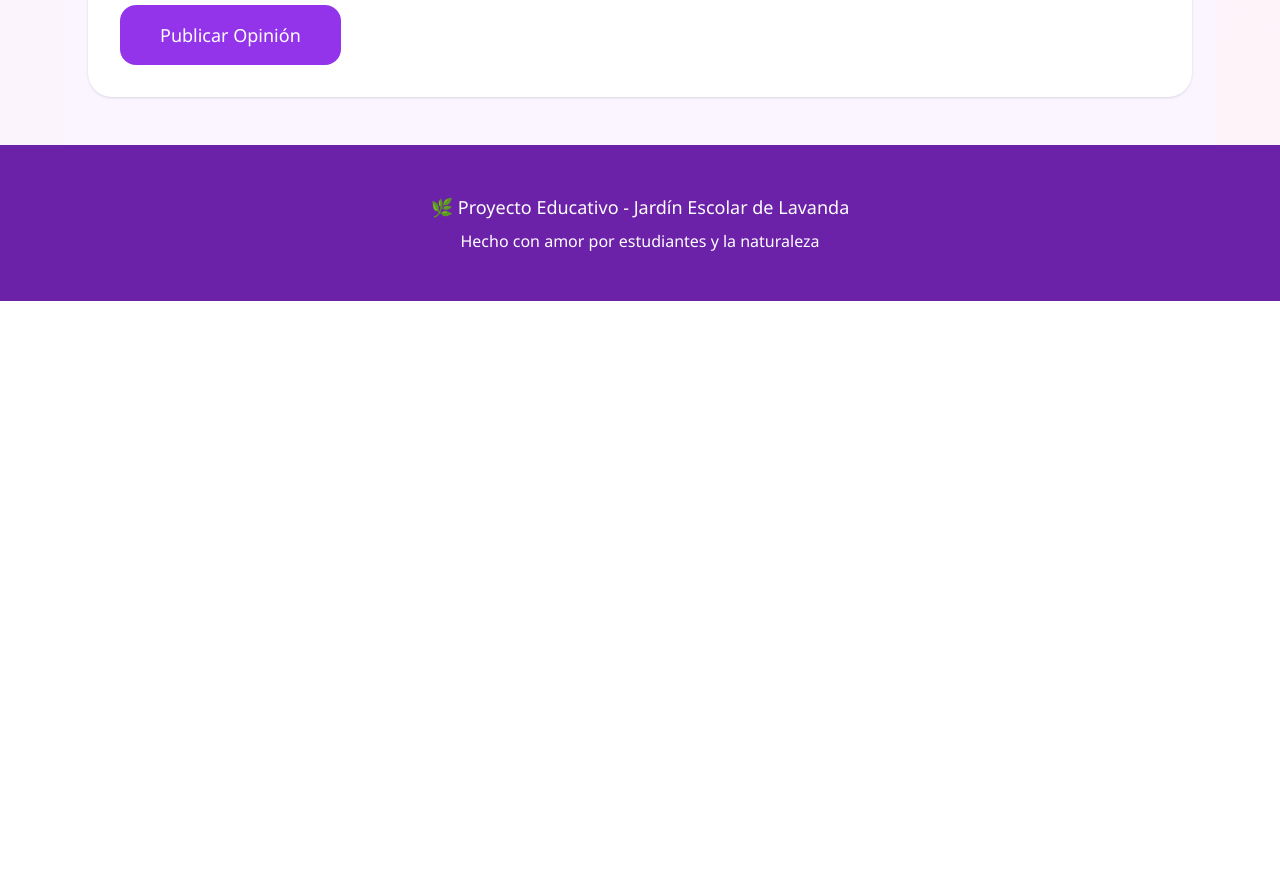
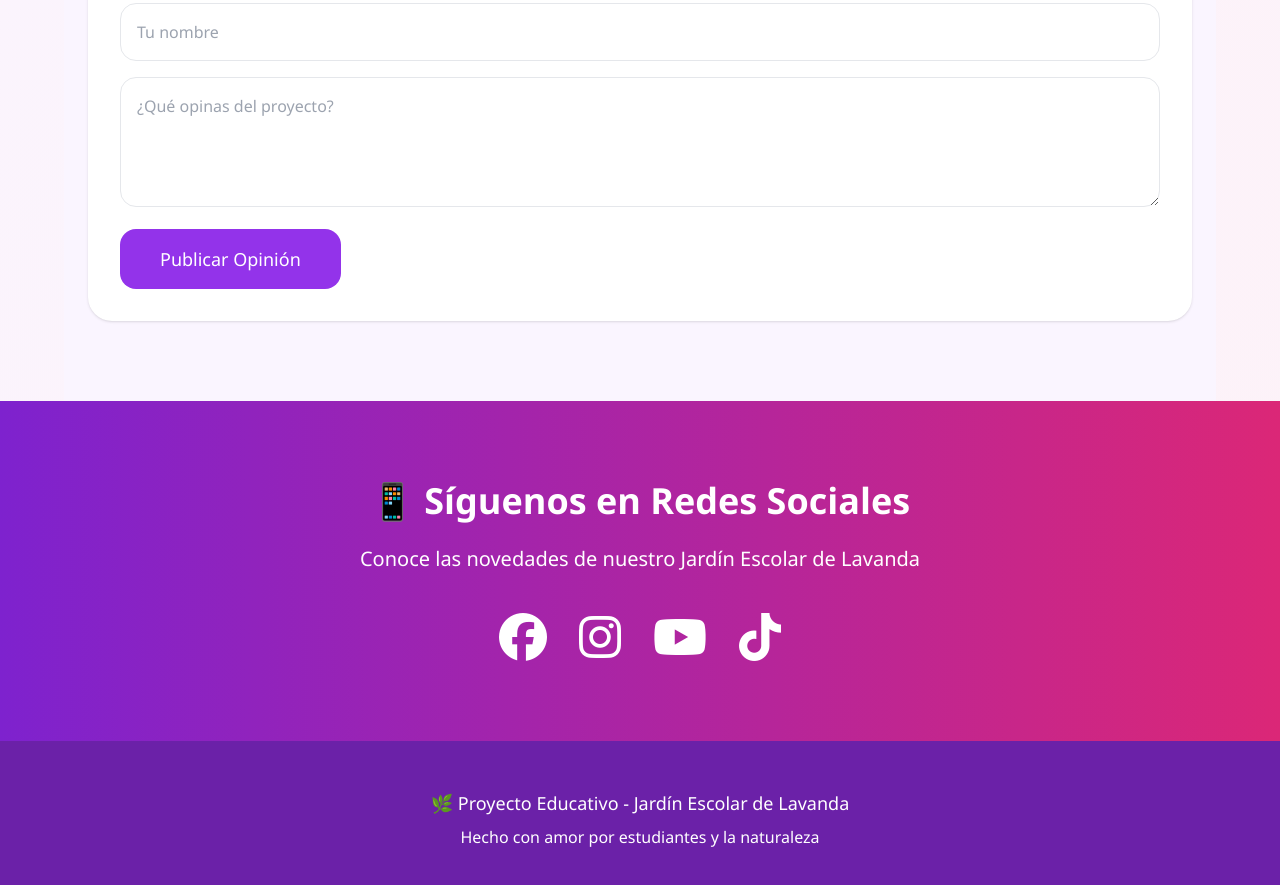
Before and after one commit to cesar24157-cell/elbueno, a plain HTML site: page index.html in a window 1280 px wide. Shown: the part 1773-2658 px from the top of the page. Before the commit the page ends 2074 px from the top, so only its background shows below. Drawn offline with nearby package versions, Linux system fonts and the light colour scheme; no server answers.

Commit message:
Adjust section padding and add social media section
Updated padding for sections and added social media links.

```diff
--- a/index.html
+++ b/index.html
@@ -26,6 +26,7 @@
 </div>
             <div class="flex gap-6 items-center">
                 <a href="#clima" class="hover:text-purple-600">Clima</a>
+                <a href="#redes" class="hover:text-purple-600">Redes</a>
                 <a href="#recetas" class="hover:text-purple-600">Recetas</a>
                 <a href="#polinizadores" class="hover:text-purple-600">Polinizadores</a>
                 <a href="#opiniones" class="hover:text-purple-600">Opiniones</a>
@@ -51,7 +52,7 @@
     </header>
 
     <!-- Clima -->
-    <section id="clima" class="max-w-6xl mx-auto px-6 py-12">
+    <section id="clima" class="max-w-6xl mx-auto px-6 py-20">
         <h2 class="text-3xl font-bold text-purple-700 mb-6">☀️ Clima del Jardín</h2>
         <div id="clima-info" class="bg-white rounded-2xl shadow p-8 text-center">
             Cargando clima...
@@ -59,7 +60,7 @@
     </section>
 
     <!-- Recetas -->
-    <section id="recetas" class="max-w-6xl mx-auto px-6 py-12 bg-white">
+   <section id="recetas" class="max-w-6xl mx-auto px-6 py-20 bg-white">
         <div class="flex justify-between items-center mb-8">
             <h2 class="text-3xl font-bold text-purple-700">🍪 Recetas con Lavanda</h2>
             <button onclick="mostrarFormularioReceta()"
@@ -72,13 +73,13 @@
     </section>
 
     <!-- Polinizadores -->
-    <section id="polinizadores" class="max-w-6xl mx-auto px-6 py-12">
+    <section id="polinizadores" class="max-w-6xl mx-auto px-6 py-20">
         <h2 class="text-3xl font-bold text-purple-700 mb-6">🐝 Nuestros Polinizadores</h2>
         <div id="polinizadores-content" class="grid md:grid-cols-3 gap-6"></div>
     </section>
 
     <!-- Opiniones -->
-    <section id="opiniones" class="max-w-6xl mx-auto px-6 py-12 bg-purple-50">
+    <section id="opiniones" class="max-w-6xl mx-auto px-6 py-20 bg-purple-50">
         <h2 class="text-3xl font-bold text-purple-700 mb-8">💭 Opiniones de la Comunidad</h2>
         <div id="lista-opiniones" class="space-y-6"></div>
 
@@ -97,7 +98,47 @@
             </form>
         </div>
     </section>
+<!-- Redes Sociales -->
+<section id="redes" class="py-20 bg-gradient-to-r from-purple-700 to-pink-600 text-white">
+    <div class="max-w-6xl mx-auto px-6 text-center">
 
+        <h2 class="text-4xl font-bold mb-6">
+            📱 Síguenos en Redes Sociales
+        </h2>
+
+        <p class="text-xl mb-10">
+            Conoce las novedades de nuestro Jardín Escolar de Lavanda
+        </p>
+
+        <div class="flex justify-center gap-8 text-5xl">
+
+            <a href="https://facebook.com"
+               target="_blank"
+               class="hover:scale-125 transition duration-300">
+                <i class="fab fa-facebook"></i>
+            </a>
+
+            <a href="https://instagram.com"
+               target="_blank"
+               class="hover:scale-125 transition duration-300">
+                <i class="fab fa-instagram"></i>
+            </a>
+
+            <a href="https://youtube.com"
+               target="_blank"
+               class="hover:scale-125 transition duration-300">
+                <i class="fab fa-youtube"></i>
+            </a>
+
+            <a href="https://tiktok.com"
+               target="_blank"
+               class="hover:scale-125 transition duration-300">
+                <i class="fab fa-tiktok"></i>
+            </a>
+
+        </div>
+    </div>
+</section>
     <!-- Footer -->
     <footer class="bg-purple-800 text-white py-12 text-center">
         <p class="text-lg">🌿 Proyecto Educativo - Jardín Escolar de Lavanda</p>
```
